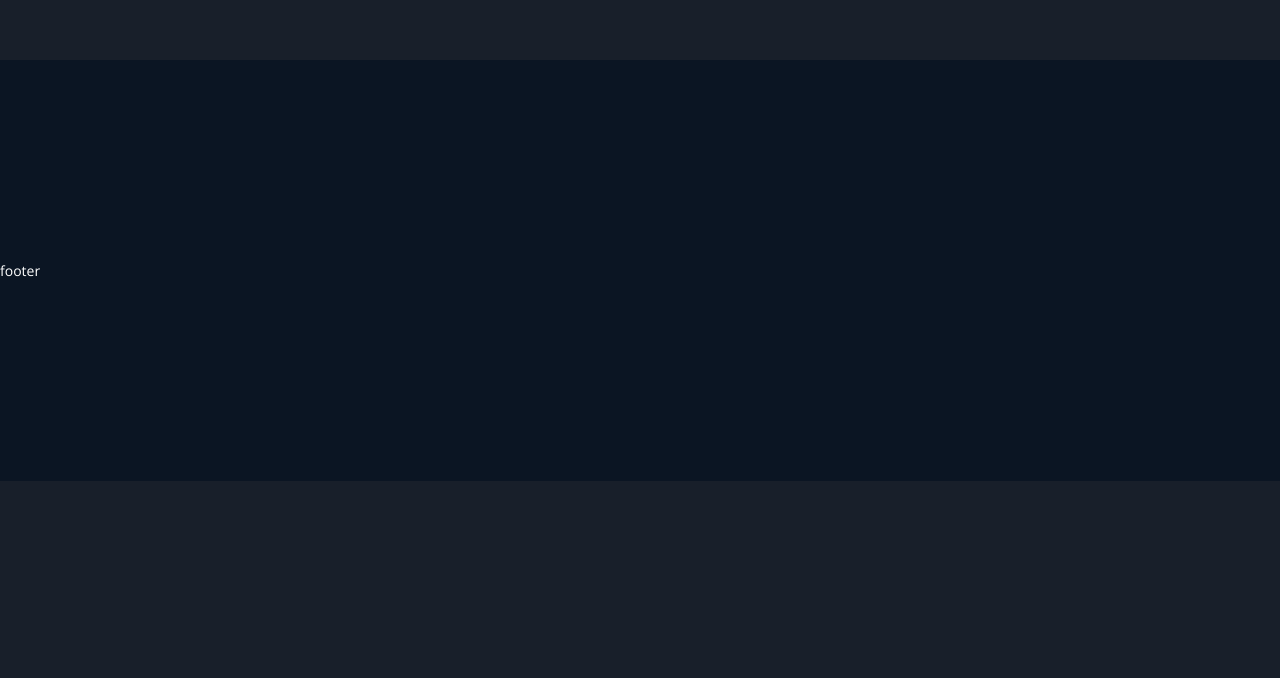
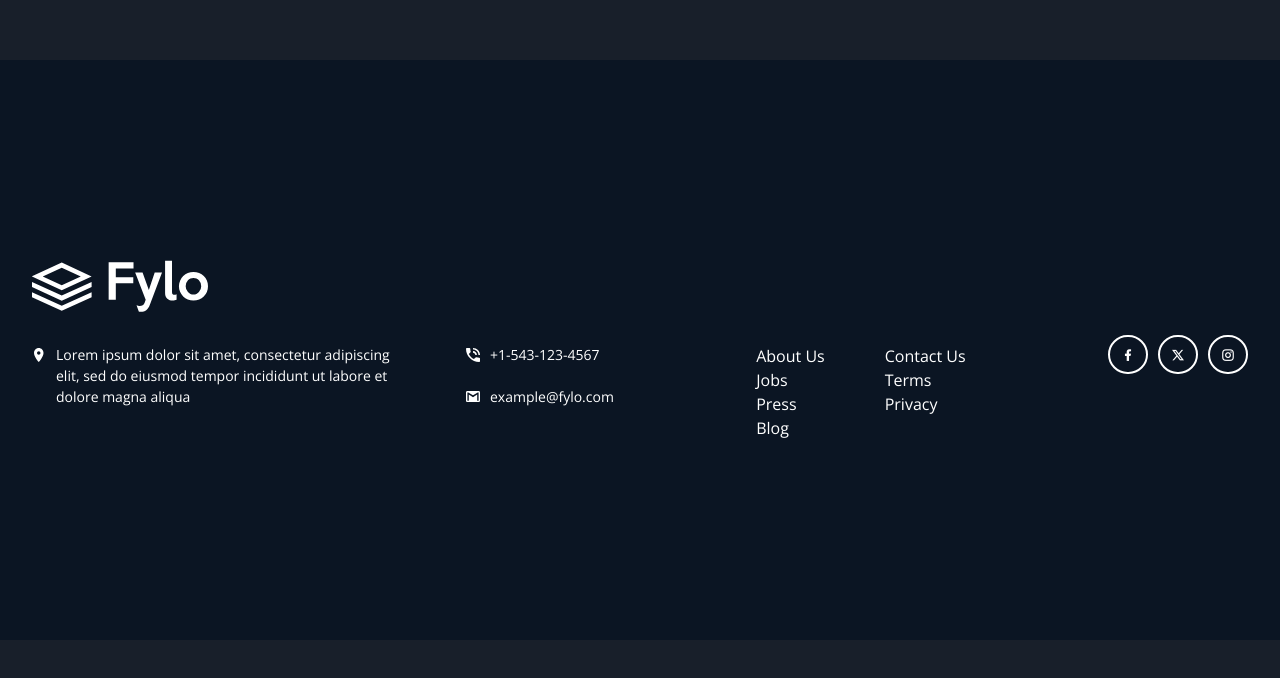
Before and after one commit to abhi-zero/fylo-landing-page, a website built with Vite: page index.html in a window 1280 px wide. Shown: the part 4083-4761 px from the top of the page. After the commit the page ends 4723 px from the top, so only its background shows below. Built offline with nearby package versions, Linux system fonts and the light colour scheme.

Commit message:
feat: enhance footer with contact details and navigation links for improved accessibility

```diff
--- a/index.html
+++ b/index.html
@@ -18,7 +18,7 @@
     <nav>
       <div
         class="top-0 right-0 left-0 z-100 fixed flex justify-between items-center-safe bg-Navy850 px-8 py-5 nav-container">
-        <a href="#" target="_blank" rel="noopener noreferrer" class="logo"><img src="/images/logo.svg" alt="" /></a>
+        <a href="#" target="_blank" rel="noopener noreferrer" class="logo"><img src="/images/logo.svg" alt="Logo" /></a>
         <ul class="hidden md:flex gap-15 overflow-y-hidden font-Raleway nav-links">
           <li class="nav-li">
             <a href="#"
@@ -150,7 +150,7 @@
     <section class="relative my-[100px] px-8">
       <img src="/images/bg-quotes.png" alt="" class="top-[-20px] left-8 -z-1 absolute w-[30px] md:[w-48]">
       <div class="self-auto gap-5 grid grid-cols-1 md:grid-cols-[repeat(auto-fit,minmax(300px,1fr))] testimonials">
-        <div class="group bg-Navy800 px-7 py-8 rounded-xl testimonial">
+        <div class="group bg-Navy800 px-7 py-8 rounded-xl cursor-pointer testimonial">
           <p
             class="drop-shadow-2xl group-hover:drop-shadow-Cyan500 text-[1rem] group-hover:text-Cyan500 transition-all duration-300 ease-in-out testimonial-text">
             Fylo has improved our team productivity by an order of magnitude. Since making the
@@ -165,7 +165,7 @@
           </div>
         </div>
 
-        <div class="group bg-Navy800 px-7 py-8 rounded-xl testimonial">
+        <div class="group bg-Navy800 px-7 py-8 rounded-xl cursor-pointer testimonial">
           <p
             class="drop-shadow-2xl group-hover:drop-shadow-Cyan500 text-[1rem] group-hover:text-Cyan500 transition-all duration-300 ease-in-out testimonial-text">
             Fylo has improved our team productivity by an order of magnitude. Since making the
@@ -180,7 +180,7 @@
           </div>
         </div>
 
-        <div class="group bg-Navy800 px-7 py-8 rounded-xl testimonial">
+        <div class="group bg-Navy800 px-7 py-8 rounded-xl cursor-pointer testimonial">
           <p
             class="drop-shadow-2xl group-hover:drop-shadow-Cyan500 text-[1rem] group-hover:text-Cyan500 transition-all duration-300 ease-in-out testimonial-text">
             Fylo has improved our team productivity by an order of magnitude. Since making the
@@ -197,13 +197,16 @@
       </div>
     </section>
     <section class="relative px-3 md:px-8 notify-section">
-      <div class="right-2 left-2 sm:left-[50%] absolute flex flex-col items-center gap-5 bg-Navy800 p-6 md:p-6 rounded-xl min-w-[280px] md:max-w-[900px] sm:translate-x-[-50%] notify">
+      <div
+        class="right-2 left-2 sm:left-[50%] absolute flex flex-col items-center gap-5 bg-Navy800 p-6 md:p-6 rounded-xl min-w-[280px] md:max-w-[900px] sm:translate-x-[-50%] notify">
         <h2 class="font-semibold text-3xl text-center notify-heading">Get early access today</h2>
-        <p class="max-w-[900px] text-center notify-subtext">It only takes a minute to sign up and our free starter tier is extremely
+        <p class="max-w-[900px] text-center notify-subtext">It only takes a minute to sign up and our free starter tier
+          is extremely
           generous. If you have any
           questions, our support team would be happy to help you.</p>
         <form action="" class="flex lg:flex-row flex-col self-center gap-5 mx-auto w-full notify-form">
-          <input type="email" name="email" id="email" class="bg-White px-5 py-3 rounded-full focus:outline-[2px] focus:outline-Cyan500 w-full text-[1rem] text-black">
+          <input type="email" name="email" id="email"
+            class="bg-White px-5 py-3 rounded-full focus:outline-[2px] focus:outline-Cyan500 w-full text-[1rem] text-black">
           <button
             class="group relative bg-gradient-to-r from-Teal200 to-Cyan500 opacity-100 px-3 py-3 rounded-full w-full lg:w-[300px] overflow-hidden text-white transition-all duration-300 ease-in-out cursor-pointer notify-cta">
             <span class="z-10 relative text-center text-nowrap">Get Started For Free</span>
@@ -215,10 +218,63 @@
     </section>
 
   </main>
-  <footer class="bg-Navy950 mt-[225px] py-[200px]">
-    <h1>footer</h1>
+  <footer class="bg-Navy950 mt-[300px] md:mt-[225px] px-8 py-[200px]">
+    <a href="#" target="_blank" rel="noopener noreferrer" class="logo footer-item"><img src="/images/logo.svg"
+        alt="" /></a>
+    <div class="flex md:flex-row flex-col justify-between gap-15 md:gap-9 mt-8 footer-content">
+      <div class="flex md:flex-row flex-col gap-5 md:gap-15 md:max-h-[63px] contact-details">
+        <div class="flex items-start gap-2.5 footer-item">
+          <img src="/images/icon-location.svg" alt="" class="mt-1 w-[14px] h-[14px] object-contain">
+          <p class="max-w-[350px]">Lorem ipsum dolor sit amet, consectetur adipiscing elit, sed do eiusmod tempor
+            incididunt ut labore et
+            dolore magna aliqua</p>
+        </div>
+        <div class="flex flex-col md:justify-between">
+          <span class="flex items-start gap-2.5 footer-item">
+            <img src="/images/icon-phone.svg" alt="" class="mt-1 w-[14px] h-[14px] object-contain">
+            <p class="max-w-[350px]">+1-543-123-4567</p>
+          </span>
+          <span class="flex items-start gap-2.5 footer-item">
+            <img src="/images/icon-email.svg" alt="" class="mt-1 w-[14px] h-[14px] object-contain">
+            <p class="max-w-[350px]">example@fylo.com</p>
+          </span>
+        </div>
+      </div>
+
+      <div class="flex md:flex-row flex-col gap-15 footer-nav-links">
+        <ul>
+          <li class="text-[16px] footer-item"><a href=""
+              class="hover:font-semibold transition-all duration-300 ease-in-out">About Us</a></li>
+          <li class="text-[16px] footer-item"><a href=""
+              class="hover:font-semibold transition-all duration-300 ease-in-out">Jobs</a></li>
+          <li class="text-[16px] footer-item"><a href=""
+              class="hover:font-semibold transition-all duration-300 ease-in-out">Press</a></li>
+          <li class="text-[16px] footer-item"><a href=""
+              class="hover:font-semibold transition-all duration-300 ease-in-out">Blog</a></li>
+        </ul>
+        <ul>
+          <li class="text-[16px] footer-item"><a href=""
+              class="hover:font-semibold transition-all duration-300 ease-in-out">Contact Us</a></li>
+          <li class="text-[16px] footer-item"><a href=""
+              class="hover:font-semibold transition-all duration-300 ease-in-out">Terms</a></li>
+          <li class="text-[16px] footer-item"><a href=""
+              class="hover:font-semibold transition-all duration-300 ease-in-out">Privacy</a></li>
+        </ul>
+      </div>
+      <ul class="flex self-center md:self-start gap-2.5 h-fit">
+        <li class="footer-item"><a href=""
+            class="px-[11px] py-2 border-2 border-white hover:border-Cyan500 rounded-full hover:text-Cyan500 transition-all duration-300 ease-in-out"><i
+              class="ri-facebook-fill"></i></a></li>
+        <li class="footer-item"><a href=""
+            class="px-[11px] py-2 border-2 border-white hover:border-Cyan500 rounded-full hover:text-Cyan500 transition-all duration-300 ease-in-out"><i
+              class="ri-twitter-x-line"></i></a></li>
+        <li class="footer-item"> <a href=""
+            class="px-[11px] py-2 border-2 border-white hover:border-Cyan500 rounded-full hover:text-Cyan500 transition-all duration-300 ease-in-out"><i
+              class="ri-instagram-line"></i></a>
+        </li>
+      </ul>
+    </div>
   </footer>
-  <section class="h-[100vh]"></section>
   <script type="module" src="/src/main.js"></script>
   <script type="module" src="/src/anime.js"></script>
 </body>
@@ -227,3 +283,5 @@
 </body>
 
 </html>
+
+</html>
```
